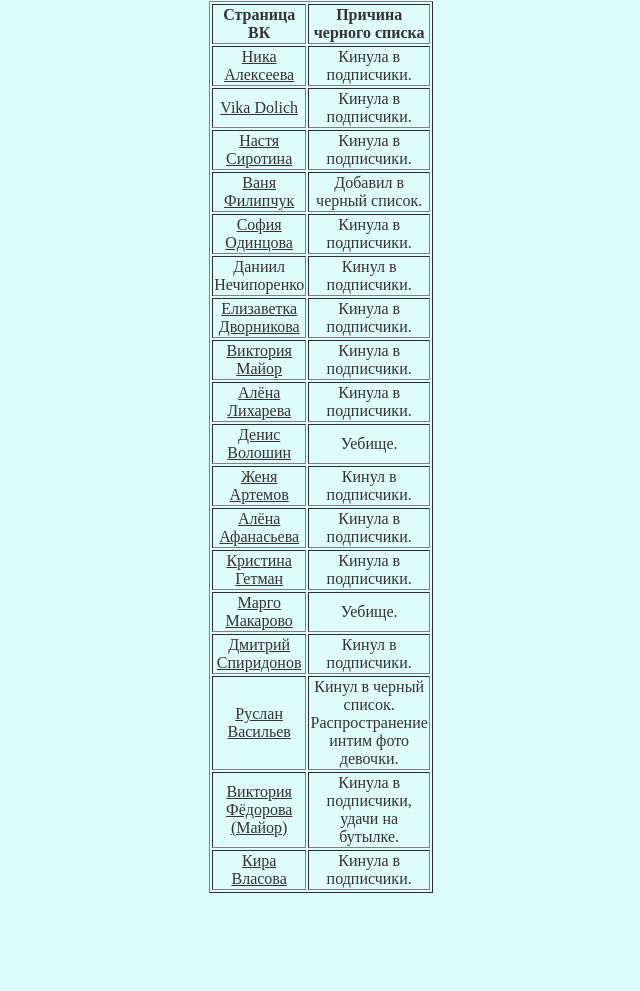
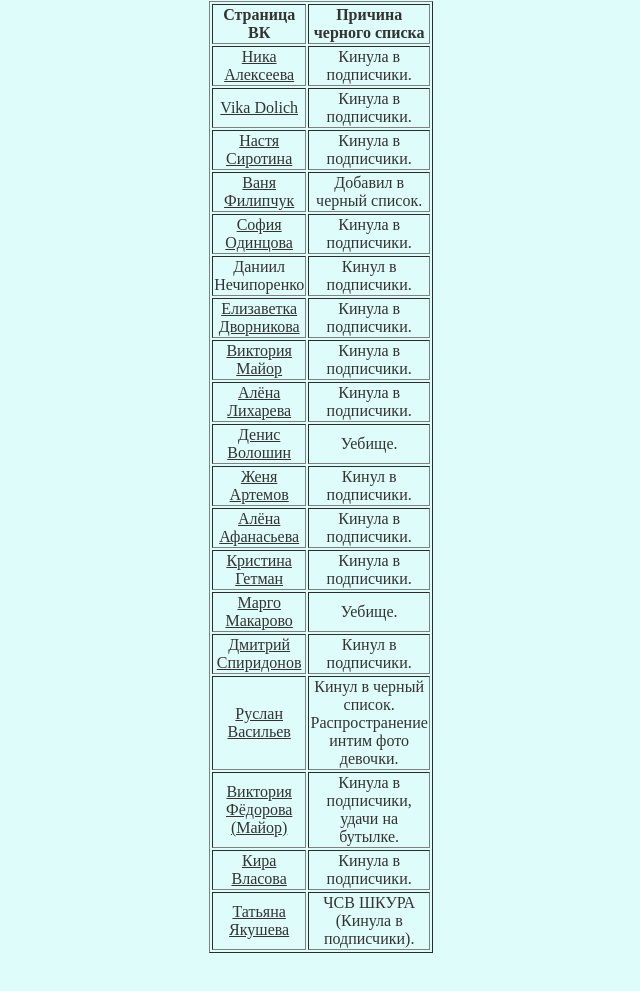
Before and after one commit to dmitrybratishkin/blacklist, a plain HTML site: page index.html in a window 1280 px wide. Shown: the part 280-1271 px from the top of the page, without its empty margins (319-959 px from the left). Drawn offline with Linux system fonts and the light colour scheme.

Commit message:
Update index.html

```diff
--- a/index.html
+++ b/index.html
@@ -29,6 +29,7 @@
             <tr><td><a href="https://vk.com/uikyhui" class="click">Руслан Васильев</a></td><td>Кинул в черный список.<br> Распространение интим фото девочки.</td></tr>
             <tr><td><a href="https://vk.com/id184058280" class="click">Виктория Фёдорова (Майор)</a></td><td>Кинула в подписчики, удачи на бутылке.</td></tr>
             <tr><td><a href="https://vk.com/ya.danechka" class="click">Кира Власова</a></td><td>Кинула в подписчики.</td></tr>
+            <tr><td><a href="https://vk.com/id636079471" class="click">Татьяна Якушева</a></td><td>ЧСВ ШКУРА (Кинула в подписчики).</td></tr>
             <!-- <tr><td><a href="" class="click"></a></td><td></td></tr> -->
         </tr>
     </table>
```
